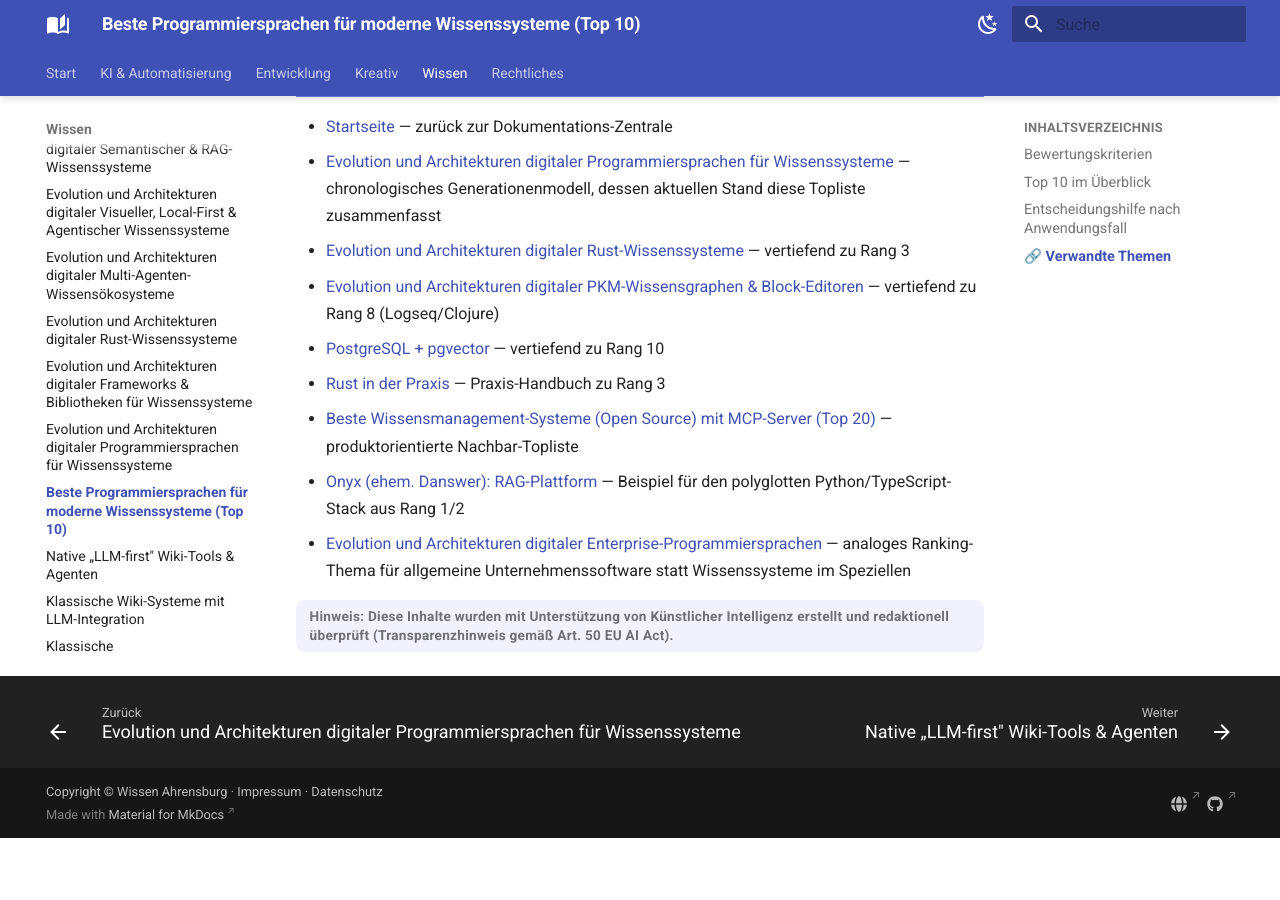
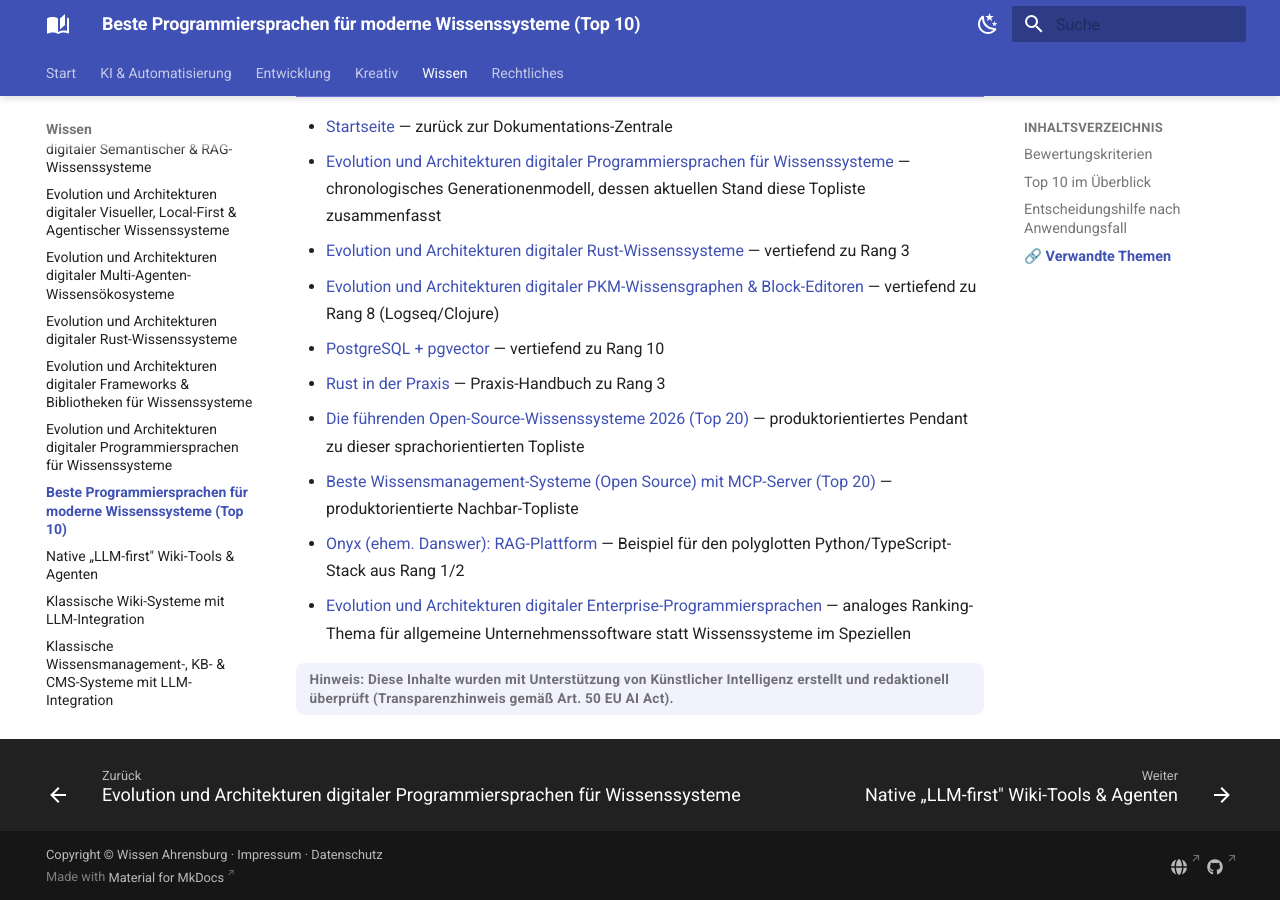
Before and after one commit to thorstenkloehn/dokument, an MkDocs documentation site: the page built from docs/wissen/dokumentation/programmiersprachen-wissenssysteme-topliste.md, in a window 1280 px wide and 900 px high, scrolled down 3544 px. Built offline with MkDocs 1.6.1 and Material for MkDocs 9.7.7, drawn with Linux system fonts in a browser that asks for light colours; before the commit the page ends 4382 px from its top, so only the background shows below that.

Commit message:
docs: Querverweis zwischen Programmiersprachen- und Wissenssysteme-Topliste nachtragen
Jetzt, da PR #29 in main gemerged ist, gegenseitigen Link zwischen
programmiersprachen-wissenssysteme-topliste.md (sprachorientiert) und
fuehrende-opensource-wissenssysteme-2026-topliste.md (produktorientiert)
ergänzen.

Co-Authored-By: Claude Sonnet 5 <noreply@anthropic.com>
Claude-Session: https://claude.ai/code/session_01QTsnAEGB72repyGyPAPzyk

```diff
--- a/docs/wissen/dokumentation/programmiersprachen-wissenssysteme-topliste.md
+++ b/docs/wissen/dokumentation/programmiersprachen-wissenssysteme-topliste.md
@@ -67,6 +67,7 @@ graph TD
 - [Evolution und Architekturen digitaler PKM-Wissensgraphen & Block-Editoren](evolution-digitaler-pkm-wissensgraphen.md) — vertiefend zu Rang 8 (Logseq/Clojure)
 - [PostgreSQL + pgvector](../daten/datenbanken/pgvector-anleitung.md) — vertiefend zu Rang 10
 - [Rust in der Praxis](../../entwicklung/system/rust-praxis.md) — Praxis-Handbuch zu Rang 3
+- [Die führenden Open-Source-Wissenssysteme 2026 (Top 20)](fuehrende-opensource-wissenssysteme-2026-topliste.md) — produktorientiertes Pendant zu dieser sprachorientierten Topliste
 - [Beste Wissensmanagement-Systeme (Open Source) mit MCP-Server (Top 20)](wissensmanagement-mcp-server-topliste.md) — produktorientierte Nachbar-Topliste
 - [Onyx (ehem. Danswer): RAG-Plattform](onyx-danswer-rag-plattform.md) — Beispiel für den polyglotten Python/TypeScript-Stack aus Rang 1/2
 - [Evolution und Architekturen digitaler Enterprise-Programmiersprachen](../../entwicklung/evolution-digitaler-enterprise-programmiersprachen.md) — analoges Ranking-Thema für allgemeine Unternehmenssoftware statt Wissenssysteme im Speziellen
```
Also changed, not shown: docs/wissen/dokumentation/fuehrende-opensource-wissenssysteme-2026-topliste.md (+1 -0 lines).
